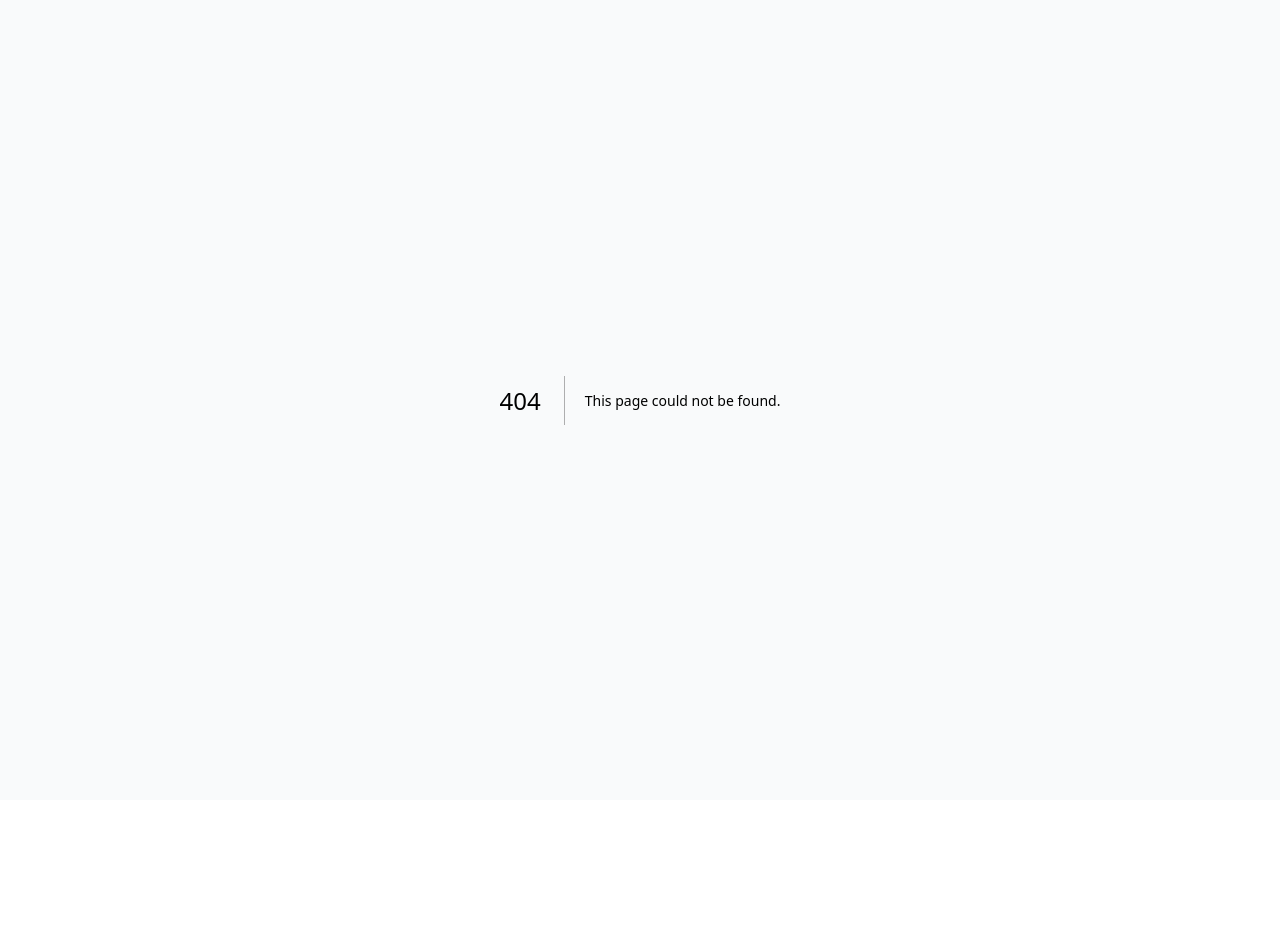
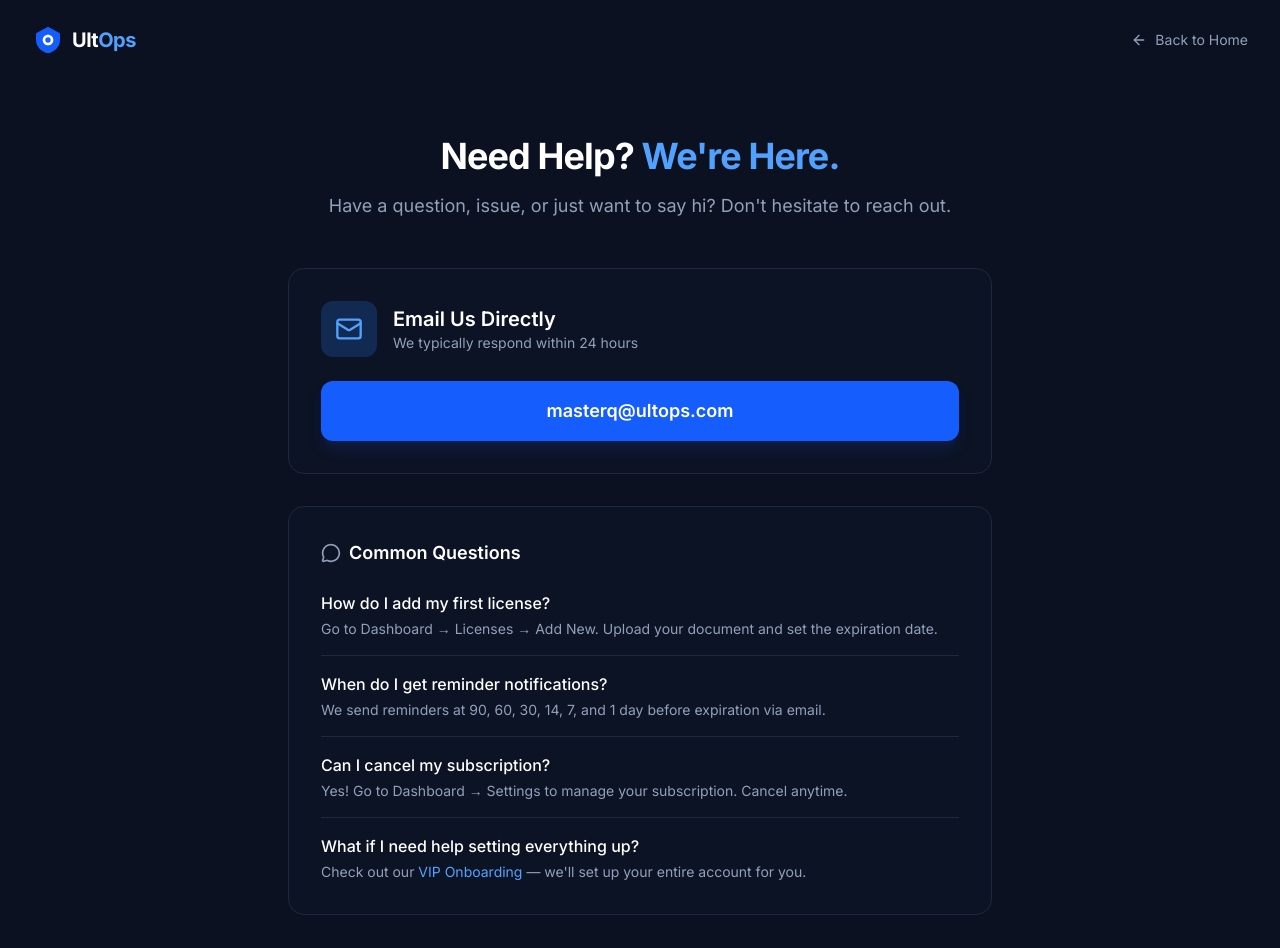
Before and after one commit to testqgw/SCP, a Next.js app: page /contact in a window 1280 px wide. Before the commit this address had no page. Shown: the top 948 px of the page. Before the commit the page ends 800 px from the top, so only its background shows below. Built offline with nearby package versions, Linux system fonts and the light colour scheme.

Commit message:
Add contact/help page with email and FAQs

```diff
--- /dev/null
+++ b/app/contact/page.tsx
@@ -0,0 +1,103 @@
+import Link from "next/link";
+import { Logo } from "@/components/Logo";
+import { Mail, MessageCircle, Clock, ArrowLeft } from "lucide-react";
+
+export default function ContactPage() {
+    return (
+        <div className="min-h-screen bg-[#0B1120] text-white">
+            {/* NAVBAR */}
+            <nav className="mx-auto max-w-7xl px-6 lg:px-8 pt-6 flex justify-between items-center">
+                <Link href="/" className="text-xl font-bold tracking-tight flex items-center gap-2">
+                    <Logo className="w-8 h-8" />
+                    <span>Ult<span className="text-blue-400">Ops</span></span>
+                </Link>
+                <Link
+                    href="/"
+                    className="text-sm text-slate-400 hover:text-white transition-colors flex items-center gap-2"
+                >
+                    <ArrowLeft className="w-4 h-4" /> Back to Home
+                </Link>
+            </nav>
+
+            {/* MAIN CONTENT */}
+            <main className="mx-auto max-w-3xl px-6 lg:px-8 py-20">
+                <div className="text-center mb-12">
+                    <h1 className="text-4xl font-bold tracking-tight mb-4">
+                        Need Help? <span className="text-blue-400">We're Here.</span>
+                    </h1>
+                    <p className="text-lg text-slate-400">
+                        Have a question, issue, or just want to say hi? Don't hesitate to reach out.
+                    </p>
+                </div>
+
+                {/* CONTACT CARD */}
+                <div className="bg-slate-900/50 border border-slate-800 rounded-2xl p-8 mb-8">
+                    <div className="flex items-center gap-4 mb-6">
+                        <div className="w-14 h-14 rounded-xl bg-blue-500/20 flex items-center justify-center">
+                            <Mail className="w-7 h-7 text-blue-400" />
+                        </div>
+                        <div>
+                            <h2 className="text-xl font-semibold text-white">Email Us Directly</h2>
+                            <p className="text-slate-400 text-sm">We typically respond within 24 hours</p>
+                        </div>
+                    </div>
+
+                    <a
+                        href="mailto:masterq@ultops.com"
+                        className="block w-full bg-blue-600 hover:bg-blue-500 text-white text-center py-4 rounded-xl font-semibold text-lg transition-all shadow-lg shadow-blue-900/30 hover:shadow-blue-900/50"
+                    >
+                        masterq@ultops.com
+                    </a>
+                </div>
+
+                {/* FAQ QUICK ANSWERS */}
+                <div className="bg-slate-900/50 border border-slate-800 rounded-2xl p-8 mb-8">
+                    <h3 className="text-lg font-semibold text-white mb-6 flex items-center gap-2">
+                        <MessageCircle className="w-5 h-5 text-slate-400" />
+                        Common Questions
+                    </h3>
+
+                    <div className="space-y-4">
+                        <div className="border-b border-slate-800 pb-4">
+                            <p className="text-white font-medium mb-1">How do I add my first license?</p>
+                            <p className="text-slate-400 text-sm">
+                                Go to Dashboard → Licenses → Add New. Upload your document and set the expiration date.
+                            </p>
+                        </div>
+                        <div className="border-b border-slate-800 pb-4">
+                            <p className="text-white font-medium mb-1">When do I get reminder notifications?</p>
+                            <p className="text-slate-400 text-sm">
+                                We send reminders at 90, 60, 30, 14, 7, and 1 day before expiration via email.
+                            </p>
+                        </div>
+                        <div className="border-b border-slate-800 pb-4">
+                            <p className="text-white font-medium mb-1">Can I cancel my subscription?</p>
+                            <p className="text-slate-400 text-sm">
+                                Yes! Go to Dashboard → Settings to manage your subscription. Cancel anytime.
+                            </p>
+                        </div>
+                        <div>
+                            <p className="text-white font-medium mb-1">What if I need help setting everything up?</p>
+                            <p className="text-slate-400 text-sm">
+                                Check out our <Link href="/#pricing" className="text-blue-400 hover:underline">VIP Onboarding</Link> — we'll set up your entire account for you.
+                            </p>
+                        </div>
+                    </div>
+                </div>
+
+                {/* RESPONSE TIME */}
+                <div className="text-center text-slate-500 text-sm flex items-center justify-center gap-2">
+                    <Clock className="w-4 h-4" />
+                    We typically respond within 24 hours during business days
+                </div>
+            </main>
+
+            {/* FOOTER */}
+            <footer className="border-t border-slate-800 py-8 mt-20">
+                <div className="mx-auto max-w-7xl px-6 lg:px-8 text-center text-slate-500 text-sm">
+                    © {new Date().getFullYear()} UltOps Inc. All rights reserved.
+                </div>
+            </footer>
+        </div>
+    );
+}
--- a/app/page.tsx
+++ b/app/page.tsx
@@ -297,9 +297,9 @@ export default function LandingPage() {
               <Link href="/terms" className="text-slate-500 hover:text-slate-300 transition-colors">
                 Terms of Service
               </Link>
-              <a href="mailto:masterq@ultops.com" className="text-slate-500 hover:text-slate-300 transition-colors">
+              <Link href="/contact" className="text-slate-500 hover:text-slate-300 transition-colors">
                 Contact
-              </a>
+              </Link>
             </div>
             <div className="text-slate-600 text-sm">
               © {new Date().getFullYear()} UltOps Inc. All rights reserved.
```
